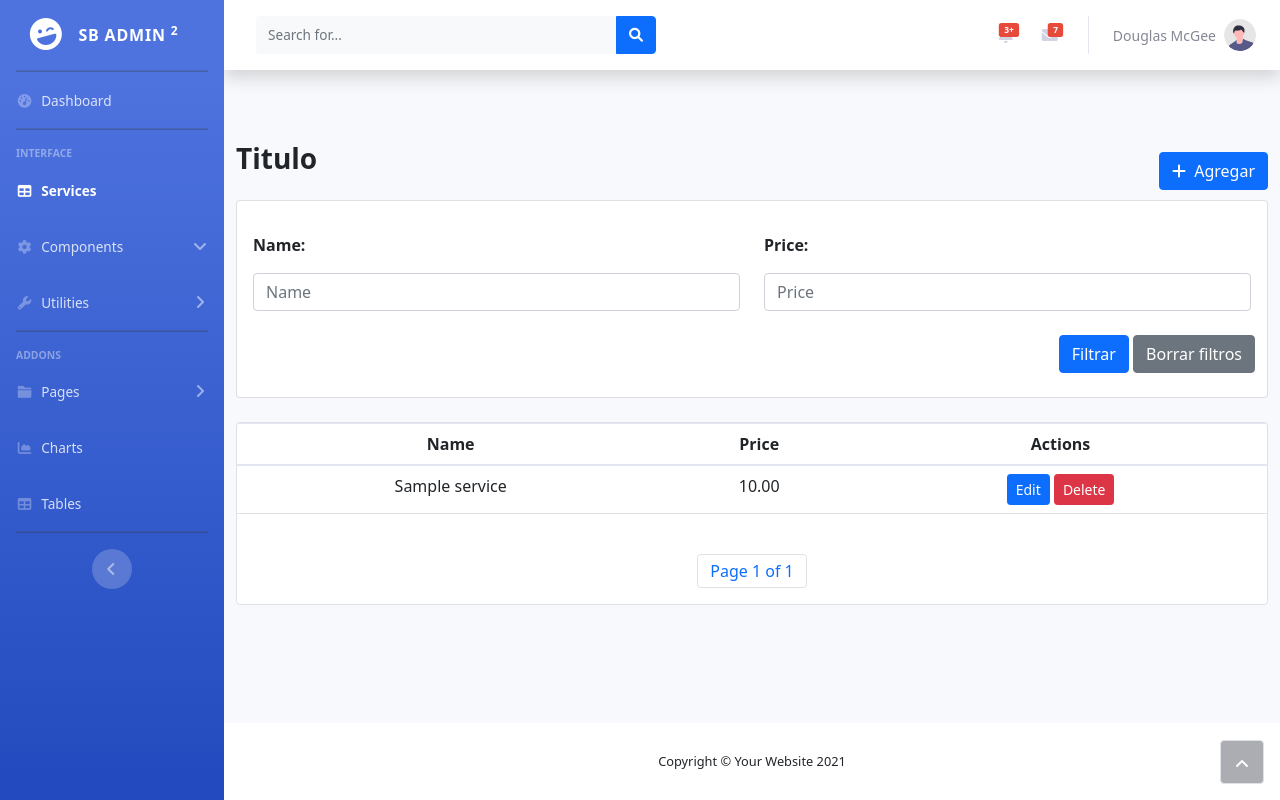
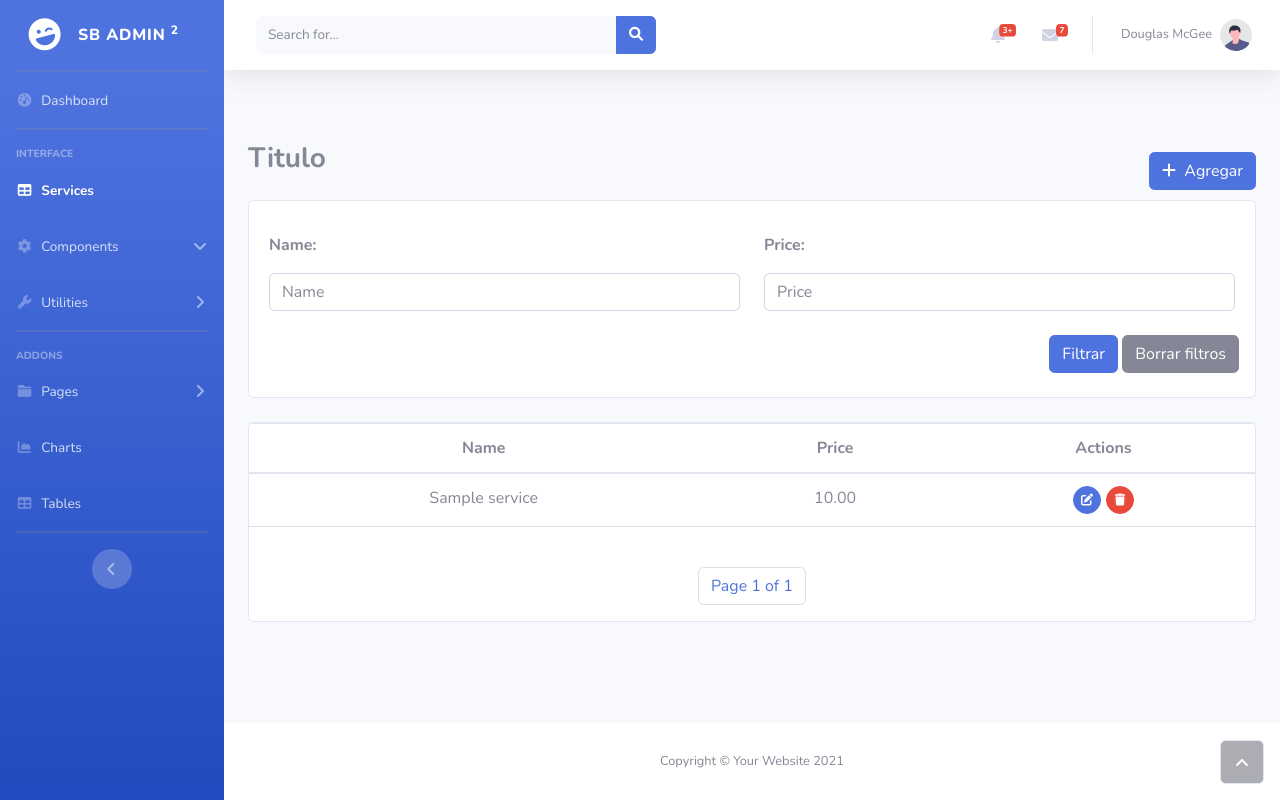
Before and after one commit to Servando-Valdez/citas-django-1, a Django app: page /services/ in a window 1280 px wide. Run offline with Django 5.2, Linux system fonts and the light colour scheme; a user stored in the database is signed in; tables that the repository leaves empty hold one stand-in row (values such as "Sample post"); some libraries are stand-ins or nearby versions.

Commit message:
change buttons style

```diff
--- a/apps/services/templates/services/create2.html
+++ b/apps/services/templates/services/create2.html
@@ -21,7 +21,7 @@
     {% csrf_token %}
     <div class="modal-content">
         <div class="modal-header">
-            <h2 class="modal-title fs-5 fw-bold" title="Deshabilitar">Create service</h2>
+            <h2 class="modal-title fs-5 fw-bold" title="Createtitle">Create service</h2>
                 <button type="button" class="" data-bs-dismiss="modal" aria-label="Close">x</button>
         </div>
 
--- a/apps/services/templates/services/index.html
+++ b/apps/services/templates/services/index.html
@@ -4,6 +4,7 @@
 {% block title %}Services{% endblock title %}
 
 {% block css%}
+<link rel="stylesheet" href="{% static 'assets/css/sb-admin-2.css' %}" />
 {% endblock %}
 
 {% block content %}
@@ -56,14 +57,18 @@
 
                                     <td class="text-center">
                                         {% comment %} <a href="{% url 'services:detail' pk=service.id %}" class="btn btn-info btn-sm">Detail</a> {% endcomment %}
-                                        <a href="{% url 'services:update' pk=service.id %}" class="btn btn-primary btn-sm">Edit</a>
-                                        <a class="btn btn-danger btn-sm"
+                                        <a href="{% url 'services:update' pk=service.id %}" class="btn btn-primary btn-sm btn-circle">
+                                            <i class="fa fa-edit"></i>
+                                        </a>
+                                        <a class="btn btn-danger btn-sm btn-circle"
                                             role="button"
                                             data-bs-toggle="modal"
                                             onclick="destroy({{ service.id }})"
                                             data-bs-target="#delete-modal"
                                             href="#"
-                                        >Delete</a>
+                                        >
+                                            <i class="fa fa-trash"></i>
+                                    </a>
                                     </td>
                                 </tr>
                             {% endfor %}
--- a/templates/base.html
+++ b/templates/base.html
@@ -22,6 +22,7 @@
 
     <!-- Custom styles for this template-->
     <link href="{% static 'assets/css/sb-admin-2.min.css' %}" rel="stylesheet">
+
 	<link rel="stylesheet" href="{% static 'assets/css/sb-admin-2.css' %}" />
 
 
```
